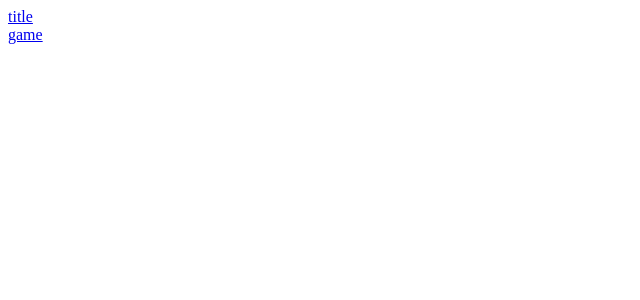
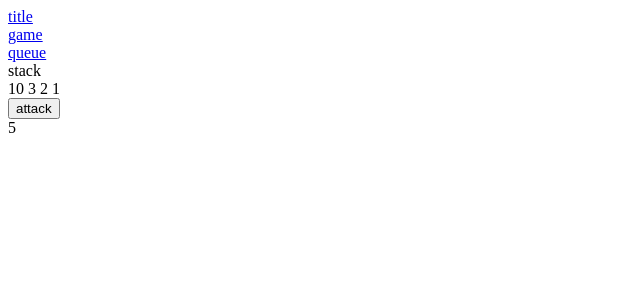
Before and after one commit to tokiotokio/staque, an Angular app: page /game/stack in a window 1280 px wide. Before the commit this address led to /. Shown: the top 300 px of the page, without its empty margins (0-640 px from the left). Built offline with nearby package versions, Linux system fonts and the light colour scheme.

Commit message:
add nest route

```diff
--- a/src/app/game/game.component.html
+++ b/src/app/game/game.component.html
@@ -1,17 +1,8 @@
 
-<form>
-	<span>stack ←→ queue</span>
-	<input type="checkbox" [(ngModel)]="scene" name="test">
-</form>
+<router-outlet></router-outlet>
 
-<div *ngIf="scene">
-	<app-queue></app-queue>
+<div>
+	<span *ngFor="let x of hand">
+		{{x}}
+	</span>
 </div>
-
-<div *ngIf="!scene">
-	<app-stack></app-stack>
-</div>
-
-<div *ngFor="let x of hand">
-	<span>{{x}}</span>
-</div>
--- a/src/app/game/hand.service.ts
+++ b/src/app/game/hand.service.ts
@@ -21,6 +21,9 @@ export class HandService {
 	}
 	add(n:number):void{
 		this.hand_.push(n);
+		this.hand_.sort(function(a,b){
+			return (a>=b)?(a>b)?-1:0:1;
+		});
 		this.hand.next(this.hand_);
 	}
 }
--- a/src/app/game/queue/queue.component.html
+++ b/src/app/game/queue/queue.component.html
@@ -1,3 +1 @@
-<p>
-  now queue
-</p>
+<nav><a routerLink="/game/stack">stack</a></nav>
--- a/src/app/game/stack/stack.component.html
+++ b/src/app/game/stack/stack.component.html
@@ -1,6 +1,5 @@
-<p>
-  now stack
-</p>
+
+<nav><a routerLink="/game/queue">queue</a></nav>
 
 <div>
 	<div>stack</div>
```
Also changed, not shown: src/app/app-routing.module.ts (+10 -1 lines).
